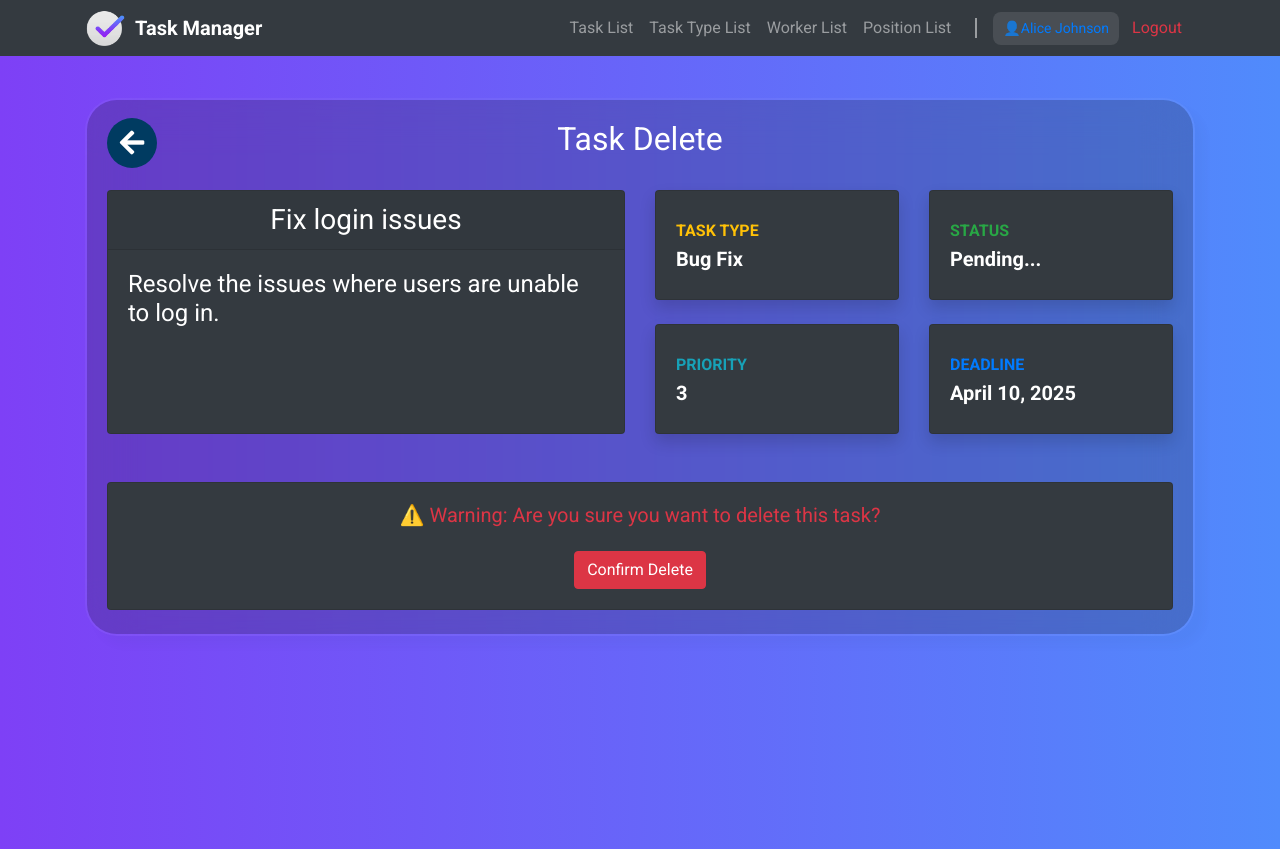
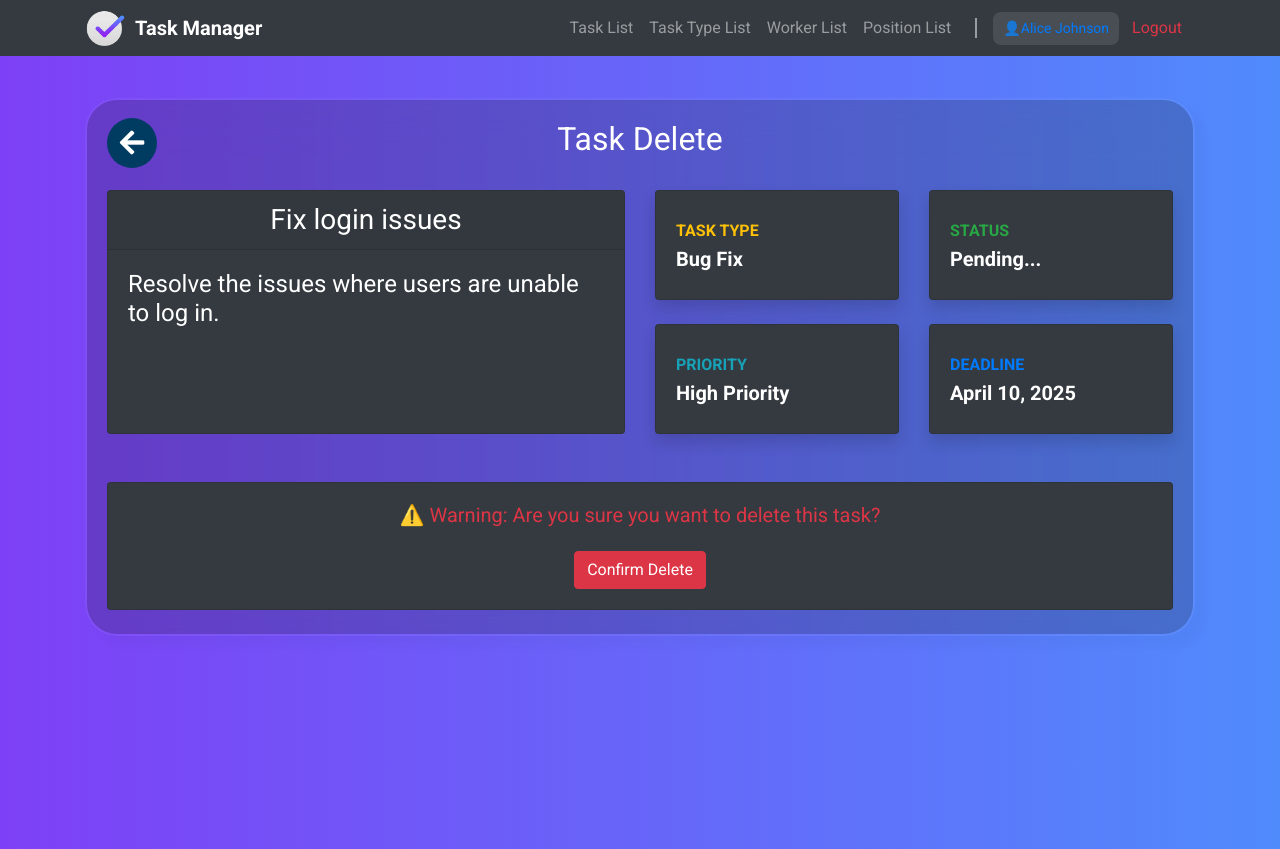
Before and after one commit to IhorDmytriv/task-manager, a Django app: page /task_board/tasks/1/delete in a window 1280 px wide. Shown: the top 849 px of the page. Run offline with Django 5.2, Linux system fonts and the light colour scheme; a user stored in the database is signed in; data comes from the database, SQL or seed files in the repository.

Commit message:
Fix task priority display and highlight current user in task detail view

```diff
--- a/templates/task_board/task_confirm_delete.html
+++ b/templates/task_board/task_confirm_delete.html
@@ -73,7 +73,7 @@
                 </div>
                 <div class="row no-gutters align-items-center">
                   <div class="col-auto">
-                    <div class="h5 mb-0 mr-3 font-weight-bold text-gray-800">{{ task.priority }}</div>
+                    <div class="h5 mb-0 mr-3 font-weight-bold text-gray-800">{{ task.get_priority_display }}</div>
                   </div>
                 </div>
               </div>
--- a/templates/task_board/task_detail.html
+++ b/templates/task_board/task_detail.html
@@ -126,6 +126,9 @@
         <!-- Worker name -->
         <th class="align- text-center">
           <a class="ms-2" href="{{ worker.get_absolute_url }}" title="Worker">{{ worker.first_name }} {{ worker.last_name }}</a>
+          {% if worker == user %}
+            <span class="text-muted">(you)</span>
+          {% endif %}
         </th>
 
         <!-- Worker username -->
```
